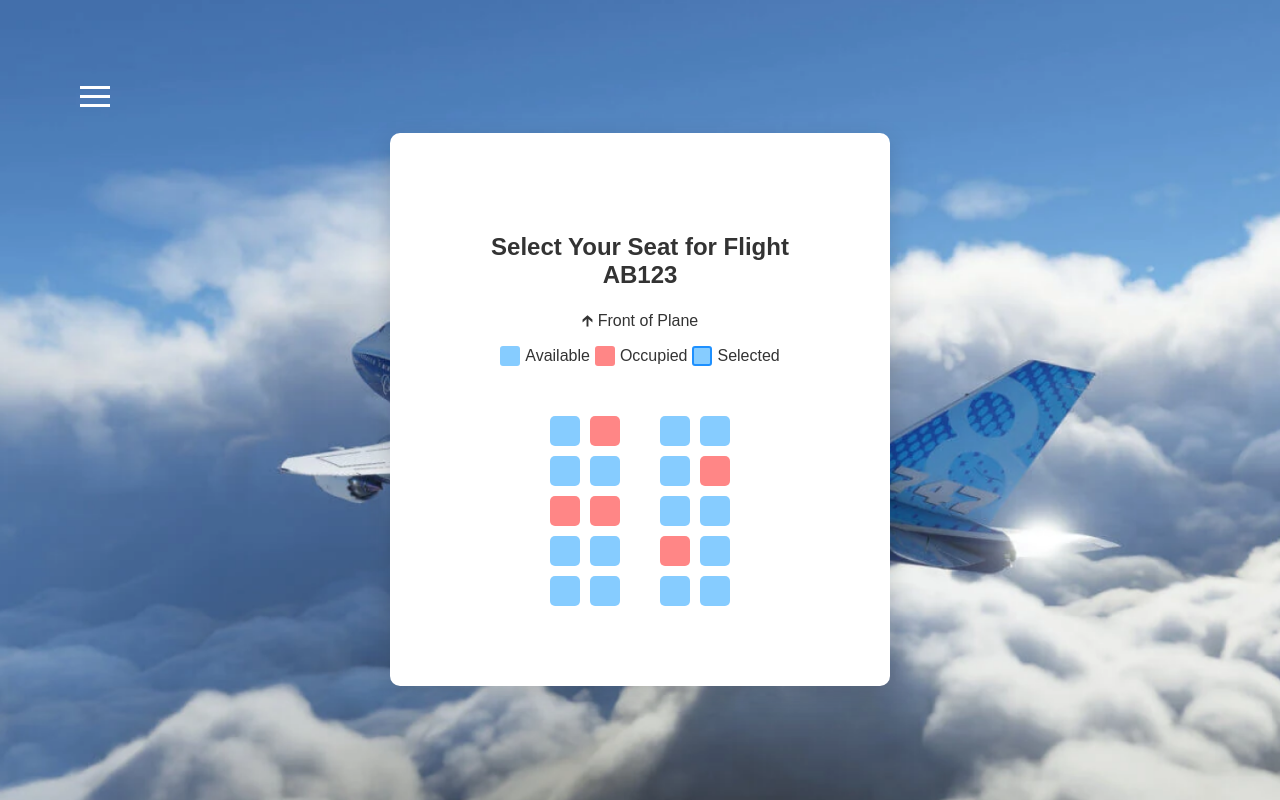
After one commit to icsbillwei/Group11-SI, a Flask app: page /select_seat/1 in a window 1280 px wide. The commit adds this page. Run offline with Flask 3, Linux system fonts and the light colour scheme.

Commit message:
seat selection

```diff
--- a/app.py
+++ b/app.py
@@ -37,6 +37,17 @@ class Flight(db.Model):
     departure_time = db.Column(db.DateTime, nullable=False)
     arrival_time = db.Column(db.DateTime, nullable=False)
     cost = db.Column(db.Float, nullable=False)
+    seats = db.Column(db.JSON, nullable=False, default=lambda: generate_seat_map())
+
+def generate_seat_map():
+    # Create a default seating map (e.g., 5x4 grid with random occupancy)
+    # 1 represents occupied, 0 represents available
+    return [[0, 1, 0, 0],
+            [0, 0, 0, 1],
+            [1, 1, 0, 0],
+            [0, 0, 1, 0],
+            [0, 0, 0, 0]]
+
 
 
 # Routes
@@ -154,6 +165,25 @@ def search_flights():
     return render_template('flight_results.html', flights=matching_flights)
 
 
+@app.route('/select_seat/<int:flight_id>', methods=['GET', 'POST'])
+def select_seat(flight_id):
+    flight = Flight.query.get_or_404(flight_id)
+
+    if request.method == 'POST':
+        selected_seat = request.form.get('seat')
+        row, col = map(int, selected_seat.split(','))
+
+        if flight.seats[row][col] == 0:  # Check if seat is available
+            flight.seats[row][col] = 1  # Mark seat as occupied
+            db.session.commit()
+            # todo card payment page
+        else:
+            flash('Seat is already occupied. Please select another.', 'error')
+
+    return render_template('select_seat.html', flight=flight)
+
+
+
 @app.route('/logout')
 def logout():
     session.pop('email', None)
@@ -194,10 +224,10 @@ def init_db():
             flights = [
                 Flight(flight_number="AB123", departure_airport="JFK", arrival_location="LAX",
                        departure_time=datetime(2024, 11, 5, 14, 0), arrival_time=datetime(2024, 11, 5, 17, 30),
-                       cost=299.99),
+                       cost=299.99, seats=generate_seat_map()),
                 Flight(flight_number="CD456", departure_airport="JFK", arrival_location="SFO",
                        departure_time=datetime(2024, 11, 6, 16, 0), arrival_time=datetime(2024, 11, 6, 19, 45),
-                       cost=349.99),
+                       cost=349.99, seats=generate_seat_map()),
             ]
 
             db.session.bulk_save_objects(flights)
--- /dev/null
+++ b/templates/select_seat.html
@@ -0,0 +1,255 @@
+<!DOCTYPE html>
+<html lang="en">
+<head>
+    <meta charset="UTF-8">
+    <meta name="viewport" content="width=device-width, initial-scale=1.0">
+    <title>Select Your Seat</title>
+    <style>
+        *, *::before, *::after {
+            box-sizing: border-box;
+        }
+
+        body, html {
+            height: 100%;
+            margin: 0;
+            font-family: Arial, sans-serif;
+            background-image: url("{{ url_for('static', filename='background.png') }}");
+            background-size: cover;
+            background-position: center;
+        }
+
+        .page-container {
+            min-height: 100vh;
+            display: flex;
+            flex-direction: column;
+            align-items: center;
+            padding: 60px;
+        }
+
+        .navbar {
+            width: 100%;
+            display: flex;
+            justify-content: space-between;
+            align-items: center;
+            padding: 20px;
+        }
+
+        .burger-icon {
+            cursor: pointer;
+        }
+
+        .burger-lines {
+            width: 30px;
+            height: 3px;
+            background-color: white;
+            margin: 6px 0;
+        }
+
+        .dropdown-menu {
+            display: none;
+            position: absolute;
+            top: 70px;
+            left: 20px;
+            background-color: white;
+            box-shadow: 0 8px 24px rgba(0, 0, 0, 0.15);
+            border-radius: 10px;
+            overflow: hidden;
+            z-index: 1000;
+        }
+
+        .dropdown-menu a {
+            display: block;
+            padding: 12px 20px;
+            text-decoration: none;
+            color: #333;
+            transition: background-color 0.2s;
+        }
+
+        .dropdown-menu a:hover {
+            background-color: #f0f0f0;
+        }
+
+        .form-container {
+            background-color: white;
+            padding: 80px;
+            border-radius: 10px;
+            box-shadow: 0 8px 24px rgba(0, 0, 0, 0.15);
+            width: 500px;
+            animation: fadeIn 1s ease-out;
+            text-align: center;
+        }
+
+        h2 {
+            text-align: center;
+            margin-bottom: 20px;
+            color: #333;
+        }
+
+        .legend {
+            display: flex;
+            flex-direction: column;
+            justify-content: space-between;
+            align-items: center;
+            margin-bottom: 20px;
+            color: #333;
+            gap: 10px;
+            margin-bottom: 50px;
+        }
+
+        .legend div {
+            display: flex;
+            align-items: center;
+            gap: 5px;
+        }
+
+        .legend-color {
+            width: 20px;
+            height: 20px;
+            border-radius: 3px;
+        }
+
+        .available-color { background-color: #86ccff; }
+        .occupied-color { background-color: #FF8686; }
+        .selected-color { border: 2px solid #1e90ff; background-color: #86ccff; }
+
+        .seat-grid {
+            display: flex;
+            flex-direction: column;
+            gap: 10px;
+            margin-top: 20px;
+        }
+
+        .seat-row {
+            display: flex;
+            gap: 10px;
+            justify-content: center;
+        }
+
+        .seat {
+            width: 30px;
+            height: 30px;
+            border-radius: 5px;
+            transition: border-color 0.3s;
+        }
+
+        .seat.available {
+            background-color: #86ccff;
+            cursor: pointer;
+            border: 2px solid transparent;
+        }
+
+        .seat.occupied {
+            background-color: #FF8686;
+            cursor: not-allowed;
+            border: 2px solid transparent;
+        }
+
+        .seat.selected {
+            border: 4px solid #1e90ff;
+        }
+
+        .seat-row .aisle-space {
+            width: 20px; /* Simulate an aisle */
+        }
+
+        .confirm-button {
+            display: none;
+            background-color: #1e90ff;
+            color: white;
+            padding: 12px 20px;
+            border: none;
+            border-radius: 5px;
+            cursor: pointer;
+            font-weight: 600;
+            margin: 20px auto 0;
+            transition: background-color 0.2s;
+        }
+
+        .confirm-button:hover {
+            background-color: #0073e6;
+        }
+
+        @keyframes fadeIn {
+            from { opacity: 0; }
+            to { opacity: 1; }
+        }
+
+        /* Responsive design */
+        @media (max-width: 768px) {
+            .form-container {
+                width: 90%;
+            }
+        }
+    </style>
+</head>
+<body>
+    <div class="page-container">
+        <div class="navbar">
+            <div class="burger-icon" onclick="toggleDropdown()">
+                <div class="burger-lines"></div>
+                <div class="burger-lines"></div>
+                <div class="burger-lines"></div>
+            </div>
+            <div class="dropdown-menu" id="dropdownMenu">
+                <a href="{{ url_for('book_flight') }}">Home</a>
+                <!-- add more links here if needed -->
+            </div>
+        </div>
+
+        <div class="form-container">
+            <h2>Select Your Seat for Flight {{ flight.flight_number }}</h2>
+            <div class="legend">
+                <div>🡱 Front of Plane</div>
+                <div>
+                    <div class="legend-color available-color"></div> Available
+                    <div class="legend-color occupied-color"></div> Occupied
+                    <div class="legend-color selected-color"></div> Selected
+                </div>
+            </div>
+            <form method="POST" action="{{ url_for('select_seat', flight_id=flight.id) }}">
+                <div class="seat-grid">
+                    {% for row in range(flight.seats | length) %}
+                        <div class="seat-row">
+                            {% for col in range(flight.seats[row] | length) %}
+                                {% if col == 2 %}
+                                    <div class="aisle-space"></div>
+                                {% endif %}
+                                {% if flight.seats[row][col] == 0 %}
+                                    <!-- Available seat -->
+                                    <button type="button" class="seat available" onclick="selectSeat(this, '{{ row }},{{ col }}')"></button>
+                                {% else %}
+                                    <!-- Occupied seat -->
+                                    <button class="seat occupied" disabled></button>
+                                {% endif %}
+                            {% endfor %}
+                        </div>
+                    {% endfor %}
+                </div>
+                <input type="hidden" name="seat" id="selectedSeat">
+                <button type="submit" class="confirm-button" id="confirmButton">Confirm</button>
+            </form>
+        </div>
+    </div>
+
+    <script>
+        function toggleDropdown() {
+            const dropdown = document.getElementById("dropdownMenu");
+            dropdown.style.display = dropdown.style.display === "block" ? "none" : "block";
+        }
+
+        function selectSeat(button, seat) {
+            // Remove selected class from any previously selected seat
+            document.querySelectorAll('.seat.selected').forEach(seat => seat.classList.remove('selected'));
+
+            // Mark this seat as selected
+            button.classList.add('selected');
+
+            // Store the selected seat in a hidden input field
+            document.getElementById("selectedSeat").value = seat;
+
+            // Show the confirm button
+            document.getElementById("confirmButton").style.display = "block";
+        }
+    </script>
+</body>
+</html>
```
Also changed, not shown: templates/flight_results.html (+13 -4 lines).
